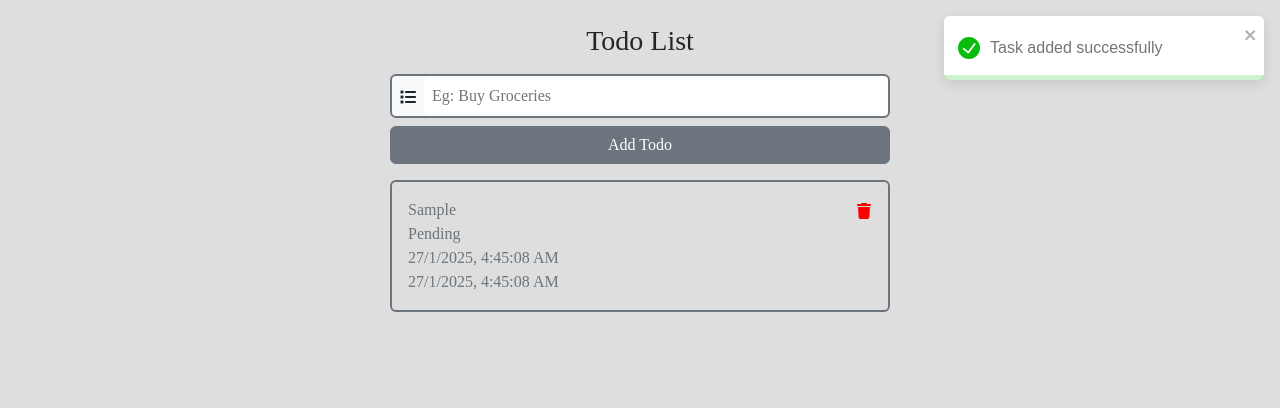
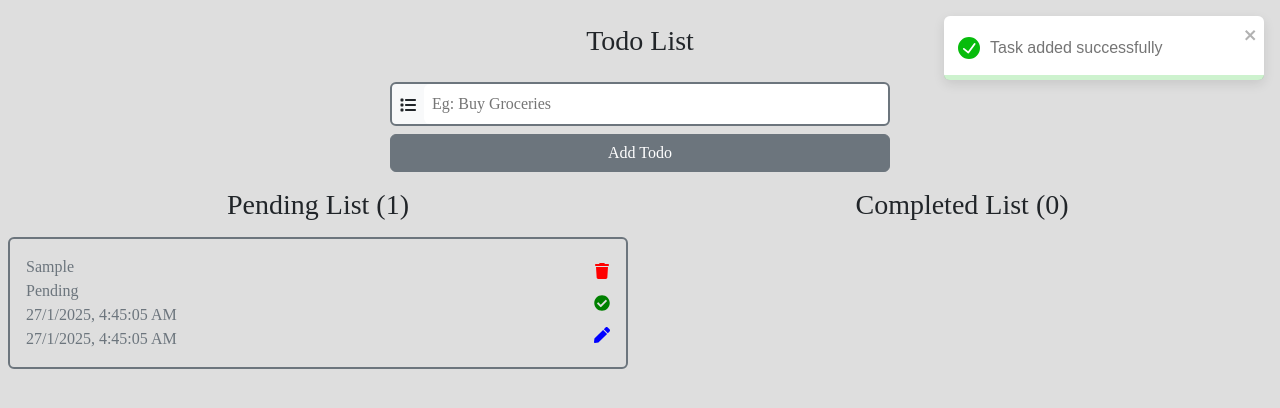
Before and after one commit to mern-trainer/Ramnas-Batch, a React (Vite) app in the folder app/: page / in a window 1280 px wide. Both pictures are taken after typing "Sample" into the empty fields and a click on the button "Add Todo". Shown: the top 408 px of the page. Built offline with nearby package versions, Linux system fonts and the light colour scheme; a web font is replaced by a local one.

Commit message:
todo edit and status update

```diff
--- a/app/src/Pages/TodoList.jsx
+++ b/app/src/Pages/TodoList.jsx
@@ -1,5 +1,6 @@
-import { useState } from "react"
-import { FaList, FaTrash } from "react-icons/fa6"
+import { Fragment, useState } from "react"
+import { FaCheckCircle, FaEdit, FaPen } from "react-icons/fa"
+import { FaCircleXmark, FaList, FaTrash, FaXmark } from "react-icons/fa6"
 import { toast } from "react-toastify"
 import { v4 } from "uuid"
 
@@ -7,6 +8,8 @@ const TodoList = () => {
 
     const [todo, setTodo] = useState("")
     const [todoList, setTodoList] = useState([])
+    const [editableTask, setEditableTask] = useState("")
+    const [editedTitle, setEditedTitle] = useState("")
 
     const handleChange = (event) => setTodo(event.target.value)
 
@@ -22,11 +25,10 @@ const TodoList = () => {
         const taskObj = {
             id: v4(),
             title: todo,
-            status: "Pending", // Pending or Completed
+            status: "Pending",
             createdAt: dateTime,
             updatedAt: dateTime
         }
-        // console.log(taskObj);
         setTodoList([taskObj, ...todoList])
         setTodo("")
         return toast.success("Task added successfully")
@@ -38,10 +40,39 @@ const TodoList = () => {
         return toast.success("Task deleted successfully")
     }
 
+    const handleStatus = id => {
+        const res = todoList.map(item => {
+            if (item.id == id) {
+                const dt = new Date().toLocaleString("en-IN").toUpperCase()
+                return { ...item, status: item.status == "Pending" ? "Completed" : "Pending", updatedAt: dt }
+            }
+            return item
+        })
+        setTodoList(res)
+        return toast.success("Task status updated successfully")
+    }
+
+    const handleTaskUpdate = () => {
+        if(editedTitle == "") {
+            return toast.error("Task is required")
+        }
+        const res = todoList.map(item => {
+            if (item.id == editableTask) {
+                const dt = new Date().toLocaleString("en-IN").toUpperCase()
+                return {...item, title: editedTitle, updatedAt: dt}
+            }
+            return item
+        })
+        setTodoList(res)
+        setEditableTask("")
+        setEditedTitle("")
+        return toast.success("Task updated successfully")
+    }
+
     return <div className="d-flex justify-content-center pt-4 px-2">
-        <div className="w-100" style={{maxWidth: "500px"}}>
+        <div className="w-100 d-flex flex-column align-items-center">
             <h1 className="fs-3 text-center">Todo List</h1>
-            <div className="mt-3 w-100">
+            <div className="mt-3 w-100" style={{maxWidth: "500px"}}>
                 <form onSubmit={handleSubmit} className="d-flex gap-2 flex-column">
                     <div className="bg-light d-flex align-items-center rounded border border-2 border-secondary rounded">
                         <div className="p-2">
@@ -52,23 +83,65 @@ const TodoList = () => {
                     <button className="btn btn-secondary rounded">Add Todo</button>
                 </form>
             </div>
-            <div className="d-flex flex-column gap-2 mt-3">
+
+            <div className="d-flex flex-column flex-md-row gap-4 w-100">
+                <div className="d-flex flex-column gap-2 mt-3 w-100">
+                    <h3 className="text-center">Pending List ({todoList.filter(item => item.status == "Pending").length})</h3>
                     {
-                    todoList.map((data) => {
+                        todoList.filter(item => item.status == "Pending").map((data) => {
                             return <div key={data.id} className="d-flex border border-2 border-secondary justify-content-between rounded p-3 text-secondary">
                                 <div>
-                                <div>{data.title}</div>
+                                    <div>
+                                        {
+                                            // Optional Chaining
+                                            editableTask == data?.id ? <Fragment>
+                                                <input type="text" value={editedTitle} onChange={(e) => setEditedTitle(e.target.value)} />
+                                                <button className="btn btn-success" onClick={handleTaskUpdate}>Save</button>
+                                            </Fragment> : data.title
+                                        }
+                                    </div>
                                     <div>{data.status}</div>
                                     <div>{data.createdAt}</div>
                                     <div>{data.updatedAt}</div>
                                 </div>
-                            <div><FaTrash color="red" cursor={"pointer"} onClick={() => handleDelete(data.id)}/></div>
+                                <div className="d-flex flex-column align-items-center justify-content-around">
+                                    <FaTrash color="red" cursor={"pointer"} onClick={() => handleDelete(data.id)} />
+                                    <FaCheckCircle color="green" cursor={"pointer"} onClick={() => handleStatus(data.id)}/>
+                                    <FaPen color="blue" cursor={"pointer"} onClick={() => { setEditableTask(data.id); setEditedTitle(data.title) }}/>
+                                </div>
+                            </div>
+                        })
+                    }
+                </div>
+                <div className="d-flex flex-column gap-2 mt-3 w-100">
+                    <h3 className="text-center">Completed List ({todoList.filter(item => item.status == "Completed").length})</h3>
+                    {
+                        todoList.filter(item => item.status == "Completed").map((data) => {
+                            return <div key={data.id} className="d-flex border border-2 border-secondary justify-content-between rounded p-3 text-secondary">
+                                <div>
+                                    <div>
+                                        {
+                                            // Optional Chaining
+                                            editableTask == data?.id ? <Fragment>
+                                                <input type="text" value={editedTitle} onChange={(e) => setEditedTitle(e.target.value)} />
+                                                <button className="btn btn-success" onClick={handleTaskUpdate}>Save</button>
+                                            </Fragment> : data.title
+                                        }
+                                    </div>
+                                    <div>{data.status}</div>
+                                    <div>{data.createdAt}</div>
+                                    <div>{data.updatedAt}</div>
+                                </div>
+                                <div className="d-flex flex-column align-items-center justify-content-around">
+                                    <FaCircleXmark color="red" cursor={"pointer"} onClick={() => handleStatus(data.id)}/>
+                                </div>
                             </div>
                         })
                     }
                 </div>
             </div>
         </div>
+    </div>
 }
 
 export default TodoList
```
Lines whose indentation alone changed are shown as unchanged.
